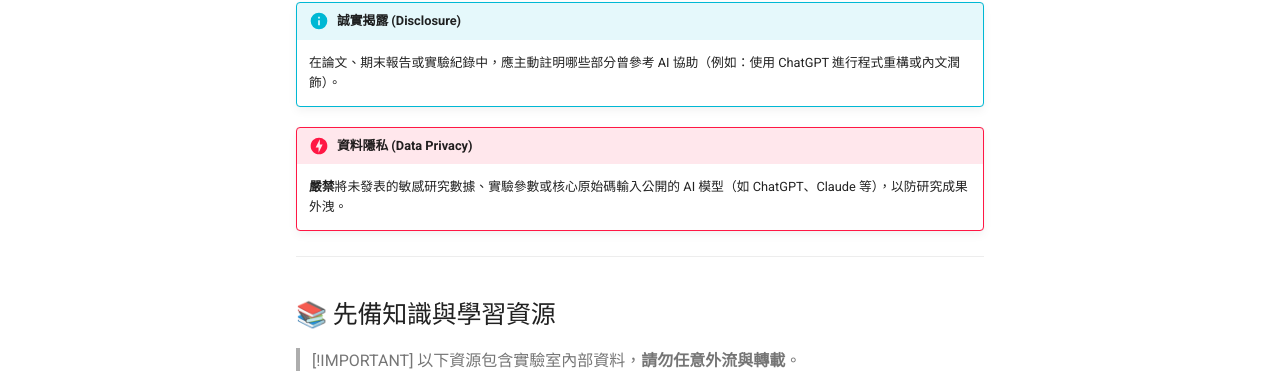
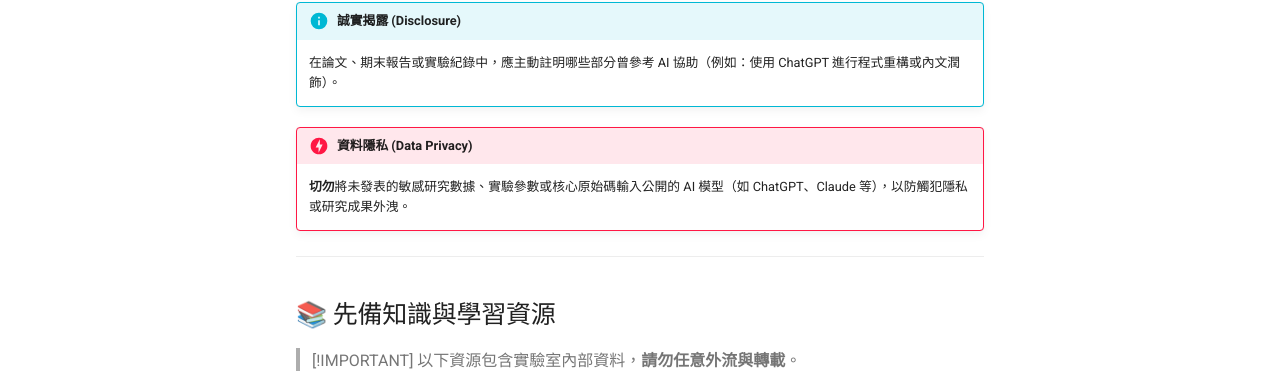
Before and after one commit to Ewz9/lab_handbook, an MkDocs documentation site: the page built from docs/research.md, in a window 1280 px wide and 1288 px high. Shown: the part 446-817 px from the top of the window. Built offline with MkDocs 1.6.1 and Material for MkDocs 9.7.7, drawn with Linux system fonts in a browser that asks for light colours.

Commit message:
Update research.md

```diff
--- a/docs/research.md
+++ b/docs/research.md
@@ -12,7 +12,7 @@
     在論文、期末報告或實驗紀錄中，應主動註明哪些部分曾參考 AI 協助（例如：使用 ChatGPT 進行程式重構或內文潤飾）。
 
 !!! danger "資料隱私 (Data Privacy)"
-    **嚴禁**將未發表的敏感研究數據、實驗參數或核心原始碼輸入公開的 AI 模型（如 ChatGPT、Claude 等），以防研究成果外洩。
+    **切勿**將未發表的敏感研究數據、實驗參數或核心原始碼輸入公開的 AI 模型（如 ChatGPT、Claude 等），以防觸犯隱私或研究成果外洩。
 
 ---
 
```
